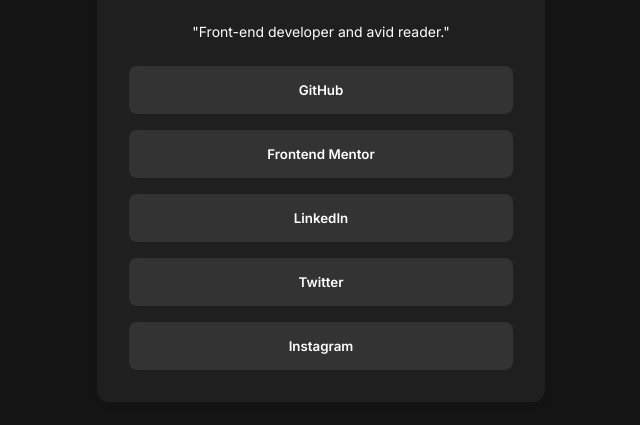
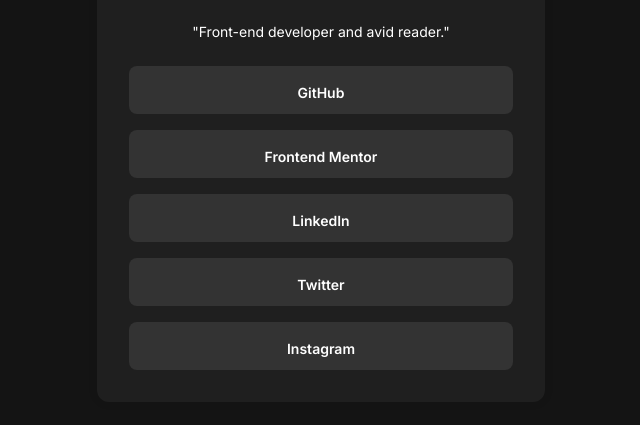
Before and after one commit to BigO-Dev/social-links-profile, a plain HTML site: page index.html in a window 1280 px wide. Shown: the part 304-729 px from the top of the page, 319-959 px from the left. Drawn offline with Linux system fonts and the light colour scheme.

Commit message:
Update profile layout, add social links, and improve styling

```diff
--- a/index.html
+++ b/index.html
@@ -39,25 +39,21 @@
         </div>
         <div class="profile__links">
           <ul>
-            <ul>
             <li>
-                <button class="profile__link"><a href="#">GitHub</a></button>
+              <a href="#" class="profile__btn">GitHub</a>
             </li>
             <li>
-                <button class="profile__link">
-                  <a href="#">Frontend Mentor</a>
-                </button>
+              <a href="#" class="profile__btn">Frontend Mentor</a>
             </li>
             <li>
-                <button class="profile__link"><a href="#">LinkedIn</a></button>
+              <a href="#" class="profile__btn">LinkedIn</a>
             </li>
             <li>
-                <button class="profile__link"><a href="#">Twitter</a></button>
+              <a href="#" class="profile__btn">Twitter</a>
             </li>
             <li>
-                <button class="profile__link"><a href="#">Instagram</a></button>
+              <a href="#" class="profile__btn">Instagram</a>
             </li>
-            </ul>
           </ul>
         </div>
       </div>
--- a/style.css
+++ b/style.css
@@ -118,26 +118,29 @@
   display: flex;
   flex-direction: column;
   justify-content: space-between;
-  width: 100%;
   gap: 1rem;
 }
 
-.profile__link {
+.profile__links li {
   background-color: var(--neutral-grey);
+  font-size: var(--typography-body-copy);
+  font-weight: var(--typography-font-weight-medium);
   width: 384px;
+  height: 48px;
   border-radius: 0.5rem;
 }
 
-.profile__link a {
-  display: block;
+.profile__btn {
+  color: var(--neutral-white);
+  display: flex;
+  justify-content: center;
+  align-items: center;
+  width: 100%;
   padding: 1rem;
-  text-align: center;
-  color: var(--neutral-white);
-  font-weight: var(--typography-font-weight-medium);
 }
 
-.profile__link a:hover,
-.profile__link a:focus {
+.profile__btn:hover,
+.profile__btn:focus {
   background-color: var(--primary-green);
   color: var(--neutral-off-black);
   font-weight: var(--typography-font-weight-bold);
@@ -157,3 +160,25 @@
 .attribution a {
   color: hsl(228, 45%, 44%);
 }
+
+@media (max-width: 375px) {
+  /* Add responsive styles here */
+  body {
+    font-size: 0.75rem;
+  }
+  .profile__card {
+    padding: 1rem;
+  }
+  .profile__card img {
+    width: 64px;
+    height: 64px;
+    margin-bottom: 1rem;
+  }
+  .profile__info .location,
+  .profile__info .bio {
+    margin-bottom: 1rem;
+  }
+  .profile__links li {
+    width: 100%;
+  }
+}
```
Lines whose indentation alone changed are shown as unchanged.
